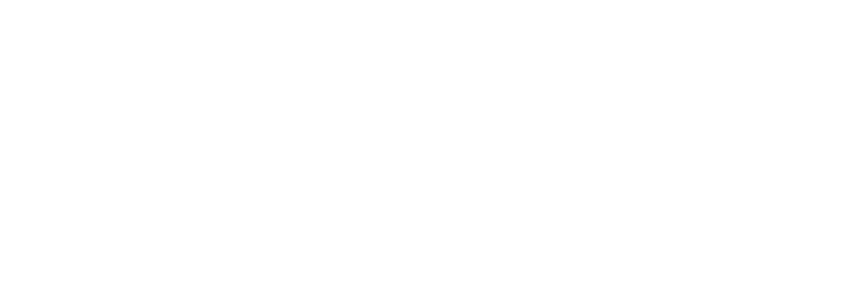
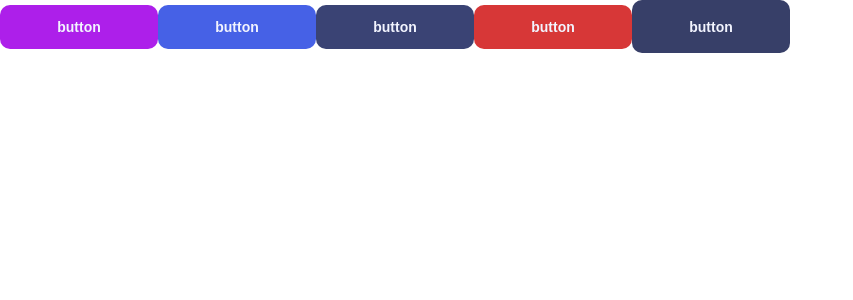
Before and after one commit to AmaliTech-Training-Academy/product-feedback-app, a React (Create React App) app in the folder project/: page / in a window 1280 px wide. Shown: the top 300 px of the page, without its empty margins (0-853 px from the left). Built offline with nearby package versions, Linux system fonts and the light colour scheme.

Commit message:
Add base styles

```diff
--- a/project/src/App.js
+++ b/project/src/App.js
@@ -4,7 +4,11 @@ import './App.css';
 function App() {
   return (
     <div className="App">
-
+      <button className='button-1-default'>button</button>
+      <button className='button-2-default'>button</button>
+      <button className='button-3-default'>button</button>
+      <button className='button-4-default'>button</button>
+      <button className='go-back'>button</button>
     </div>
   );
 }
--- a/project/src/index.css
+++ b/project/src/index.css
@@ -33,3 +33,64 @@ h4 {
   line-height: 20PX;
   letter-spacing: 0.2em;
 }
+
+.body-1 {
+  font-size: 16px;
+  line-height: 23px;
+}
+
+.body-2 {
+  font-size: 15px;
+  line-height: 22px;
+}
+
+.body-3 {
+  font-size: 13px;
+  line-height: 19px;
+}
+
+button {
+  height: 44px;
+  width: 158px;
+  border: none;
+  border-radius: 10px;
+  font-weight: 700;
+  font-size: 14px;
+  line-height: 20px;
+  text-align: center;
+  color: #F2F4FE;
+  cursor: pointer;
+}
+.button-1-default{
+  background: #AD1FEA;
+}
+.button-2-default{
+  background: #4661E6;
+}
+.button-3-default{
+  background: #3A4374;
+}
+.button-4-default{
+  background: #D73737;
+}
+.button-1-default:hover{
+  background: #C75AF6;
+}
+.button-2-default:hover{
+  background: #7C91F9;
+}
+.button-3-default:hover{
+  background: #656EA3;
+}
+.button-4-default:hover{
+  background: #E98888;
+}
+
+.go-back {
+  height: 53px;
+  background: #373F68;
+}
+
+.go-back:hover {
+  text-decoration: underline;
+}
```
Also changed, not shown: package.json (added, +8 -0 lines), 1 other file (tests, documents, lock files or other folders).
